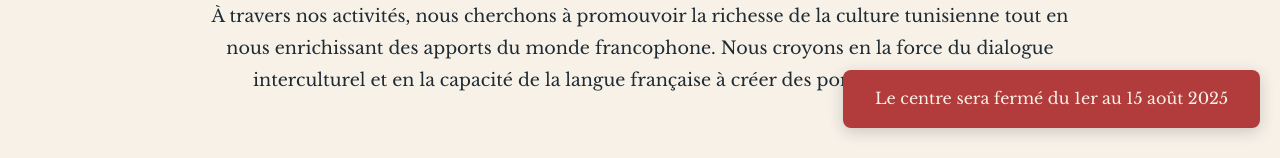
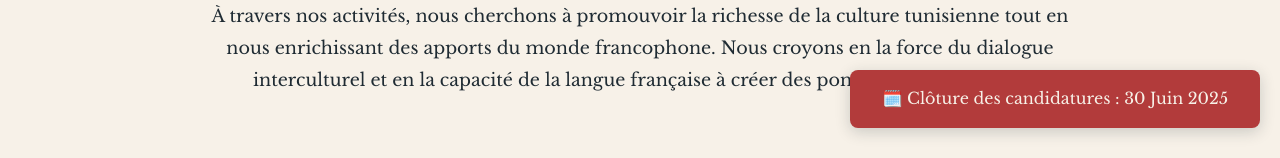
Before and after one commit to IsraaSkh/cercle-dar-el-kalem, a plain HTML site: page qui-sommes-nous.html in a window 1280 px wide. Shown: the part 642-800 px from the top of the page. Drawn offline with nearby package versions, Linux system fonts and the light colour scheme.

Commit message:
Update qui-sommes-nous.html

```diff
--- a/qui-sommes-nous.html
+++ b/qui-sommes-nous.html
@@ -105,8 +105,8 @@
     <p>Tous Droits Réservés – Cercle Dar El Kalam</p>
   </footer>
 
-  <div class="closure-notice">
-    <p>Le centre sera fermé du 1er au 15 août 2025</p>
+   <div class="closure-notice">
+    🗓️ Clôture des candidatures : 30 Juin 2025
   </div>
 
   <script>
```
